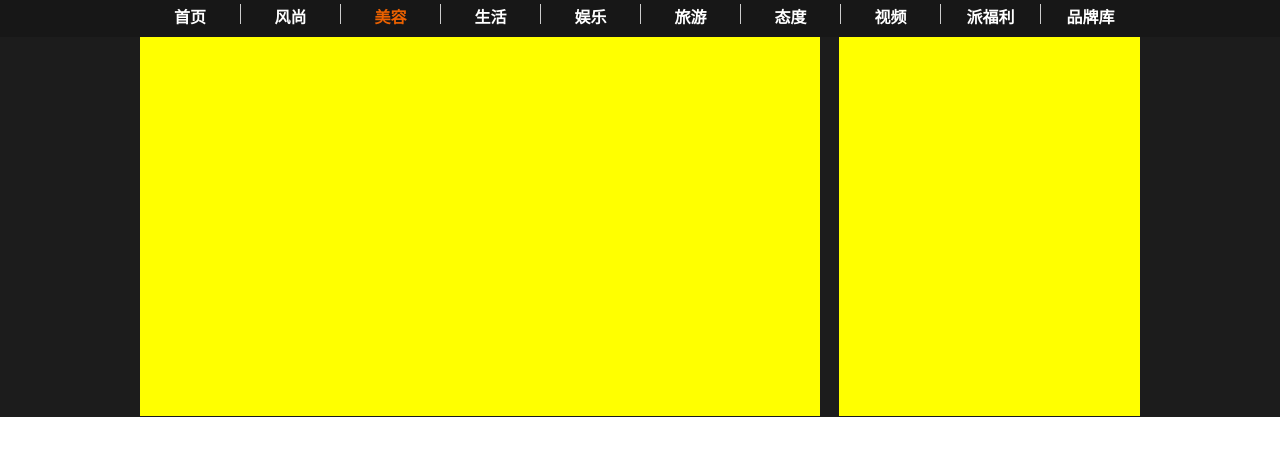
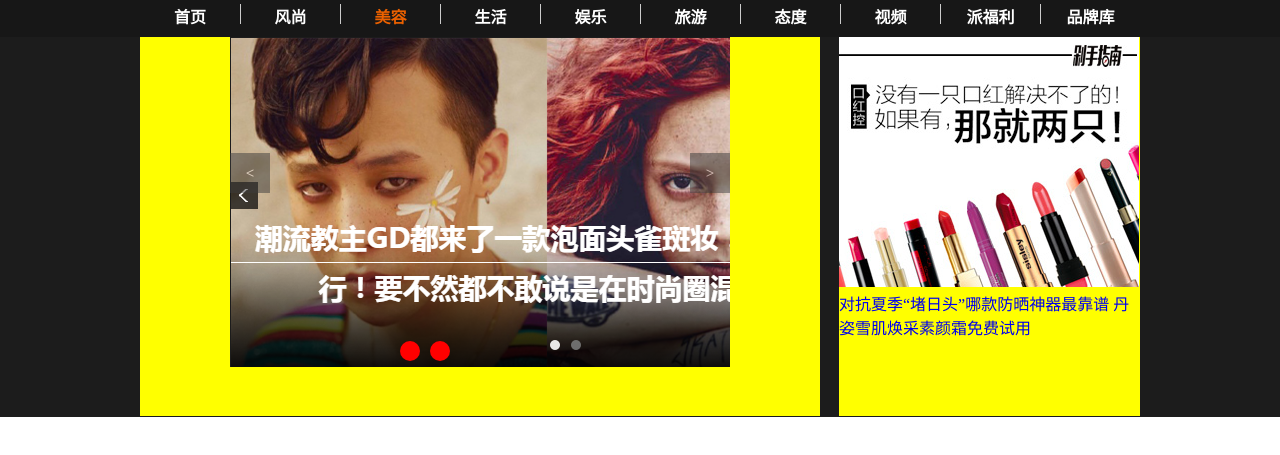
Before and after one commit to yanruikun1995/xiangmu, a plain HTML site: page jianshe/index.html in a window 1280 px wide. Shown: the part 173-628 px from the top of the page. Drawn offline with Linux system fonts and the light colour scheme.

Commit message:
第三次

```diff
--- a/jianshe/css/index.css
+++ b/jianshe/css/index.css
@@ -140,6 +140,69 @@ img {
 	height: 379px;background: yellow;
 	float: left;
 }
+.yrk_sbox{
+	width:500px;
+	height:350px;
+	margin:0 auto;
+	position: relative;
+	overflow: hidden;
+}
+.yrk_sbox ul{
+	width:3000px;
+	height:350px;
+	position: absolute;
+}
+.yrk_sbox ul li{
+	width:500px;
+	height:350px;
+	float: left;
+}
+.yrk_sbox ol{
+	height:20px;
+	position: absolute;
+	bottom:10px;
+	left:26%;
+}
+.yrk_sbox ol li{
+	width:20px;
+	height: 20px;
+	line-height: 20px;
+	text-align: center;
+	background:red;
+	float: left;
+	margin-right:10px;
+	border-radius: 50%;
+}
+.left_l{
+	width:40px;
+	height:40px;
+	background: #3C3C3C;
+	color: #fff;
+	opacity: 0.5;
+	position: absolute;
+	top:116px;
+	left:0;
+	z-index: 99;
+	line-height: 40px;
+	text-align: center;
+	font-weight: bold;
+	font-size: 15px;
+}
+.right_r{
+	width:40px;
+	height:40px;
+	background: #3C3C3C;
+	color: #fff;
+	opacity: 0.5;
+	position: absolute;
+	top:116px;
+	right:0;
+	z-index: 99;
+	line-height: 40px;
+	text-align: center;
+	font-weight: bold;
+	font-size: 15px;
+}
 .yrk_header_right{
 	width: 301px;
 	height: 379px;background: yellow;
@@ -245,15 +308,3 @@ img {
 
 
 /*yrk_footer结束*/
-
-
-
-
-
-
-
-
-
-
-
-/*yrk_footer结束*/
--- a/jianshe/index.html
+++ b/jianshe/index.html
@@ -44,12 +44,23 @@
 					</div>
 					<div class="yrk_header_zx">
 						<div class="yrk_header_left">
-
+							<div class="yrk_sbox">
+								<div class="left_l"><</div>
+								<div class="right_r">></div>
+								<ul>
+									<li><img src="img/lbt.png"></li>
+									<li><img src="img/lbt2.png"></li>
+								</ul>
+								<ol>
+									<li></li>
+									<li></li>
+								</ol>
+							</div>
 						</div>
 						<div class="yrk_header_right">
-							<!--<a href="#"><img src=""/></a>
+							<a href="#"><img src="img/yrktu.png"/></a>
 							<a href="#">对抗夏季“堵日头”哪款防晒神器最靠谱</a>
-							<a href="#">丹姿雪肌焕采素颜霜免费试用</a>-->
+							<a href="#">丹姿雪肌焕采素颜霜免费试用</a>
 						</div>
 					</div>
 				</div>
--- a/jianshe/js/js.js
+++ b/jianshe/js/js.js
@@ -0,0 +1,11 @@
+window.onload =function(){
+
+
+
+
+	//轮播图
+
+
+
+
+}
```
Also changed, not shown: jianshe/img/lbt.png (added), jianshe/img/lbt2.png (added), jianshe/img/lbt3.png (added), jianshe/img/lbt4.png (added), jianshe/img/meirong.png (added), jianshe/img/yrktu.png (added).
